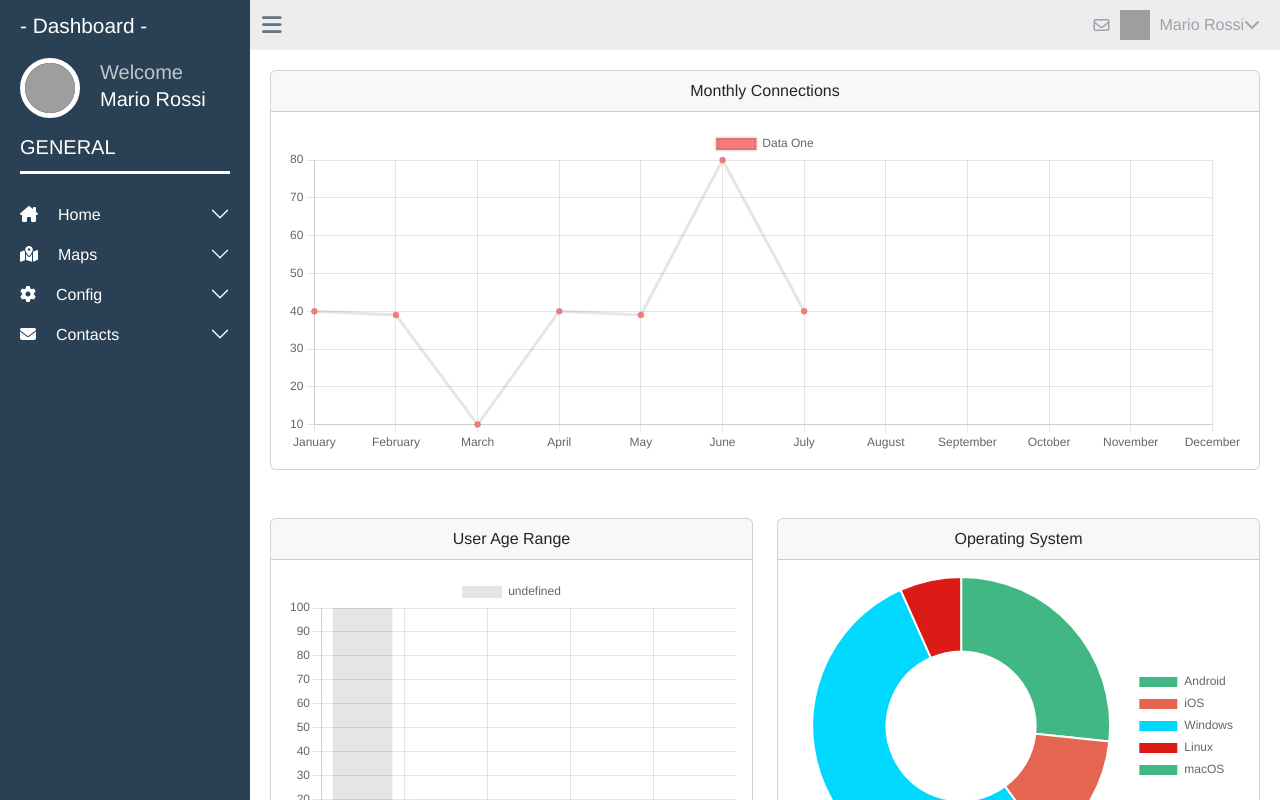
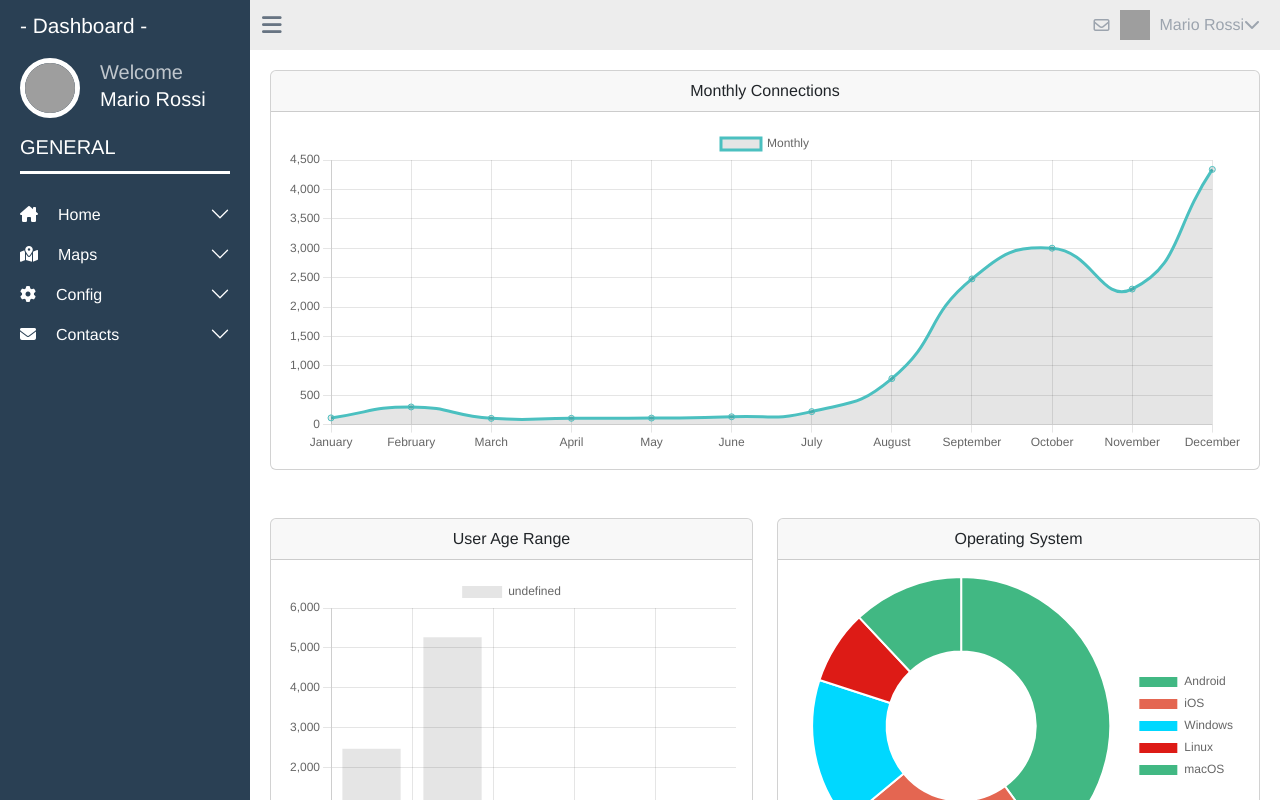
Before and after one commit to AlessandroCingolani/dashboard-vue, a Vue app: page / in a window 1280 px wide. Built offline with nearby package versions, Linux system fonts and the light colour scheme; grey boxes are pictures that could not be loaded.

Commit message:
[add]:foreach for take datas on mounted

```diff
--- a/src/components/Main.vue
+++ b/src/components/Main.vue
@@ -14,6 +14,7 @@ import {
   CategoryScale,
   LinearScale,
   PointElement,
+  Filler,
 } from "chart.js";
 
 ChartJS.register(
@@ -25,7 +26,8 @@ ChartJS.register(
   CategoryScale,
   LinearScale,
   LineElement,
-  PointElement
+  PointElement,
+  Filler
 );
 
 export default {
@@ -34,16 +36,42 @@ export default {
   data() {
     return {
       myData: json,
+      loaded: false,
+      dataLine: {
+        labels: [
+          "January",
+          "February",
+          "March",
+          "April",
+          "May",
+          "June",
+          "July",
+          "August",
+          "September",
+          "October",
+          "November",
+          "December",
+        ],
+        datasets: [
+          {
+            label: "Monthly",
+            data: [],
+            fill: true,
+            borderColor: "rgb(75, 192, 192)",
+            tension: 0.5,
+          },
+        ],
+      },
       chartData: {
         labels: ["0-16", "17-25", "26-35", "36-45", "46-60"],
-        datasets: [{ data: [100, 20, 12] }],
+        datasets: [{ data: [] }],
       },
       dataDonut: {
         labels: ["Android", "iOS", "Windows", "Linux", "macOS"],
         datasets: [
           {
             backgroundColor: ["#41B883", "#E46651", "#00D8FF", "#DD1B16"],
-            data: [40, 20, 80, 10],
+            data: [],
           },
         ],
       },
@@ -64,33 +92,26 @@ export default {
           },
         },
       },
-      data: {
-        labels: [
-          "January",
-          "February",
-          "March",
-          "April",
-          "May",
-          "June",
-          "July",
-          "August",
-          "September",
-          "October",
-          "November",
-          "December",
-        ],
-        datasets: [
-          {
-            label: "Data One",
-            backgroundColor: "#f87979",
-            data: [40, 39, 10, 40, 39, 80, 40],
-          },
-        ],
-      },
     };
   },
-  mounted() {
-    console.log(this.myData.MonthlyConnections);
+
+  async mounted() {
+    this.loaded = false;
+    try {
+      this.myData.MonthlyConnections.forEach((connect) => {
+        this.dataLine.datasets[0].data.push(connect.connections);
+      });
+      this.myData.Devices.forEach((connect) => {
+        this.dataDonut.datasets[0].data.push(connect.connections);
+      });
+      this.myData.UsersAgeRange.forEach((connect) => {
+        this.chartData.datasets[0].data.push(connect.connections);
+      });
+
+      this.loaded = true;
+    } catch (e) {
+      console.error(e);
+    }
   },
 };
 </script>
@@ -103,7 +124,7 @@ export default {
           <div class="card h-100 text-center">
             <div class="card-header">Monthly Connections</div>
             <div class="card-body">
-              <Line :data="data" :options="optionsLine" />
+              <Line v-if="loaded" :data="dataLine" :options="optionsLine" />
             </div>
           </div>
         </div>
@@ -113,7 +134,12 @@ export default {
           <div class="card h-100 text-center">
             <div class="card-header">User Age Range</div>
             <div class="card-body">
-              <Bar id="my-chart-id" :options="optionsBar" :data="chartData" />
+              <Bar
+                v-if="loaded"
+                id="my-chart-id"
+                :options="optionsBar"
+                :data="chartData"
+              />
             </div>
           </div>
         </div>
@@ -121,7 +147,11 @@ export default {
           <div class="card h-100 text-center">
             <div class="card-header">Operating System</div>
             <div class="card-body h-100">
-              <Doughnut :data="dataDonut" :options="optionsDonut" />
+              <Doughnut
+                v-if="loaded"
+                :data="dataDonut"
+                :options="optionsDonut"
+              />
             </div>
           </div>
         </div>
```
